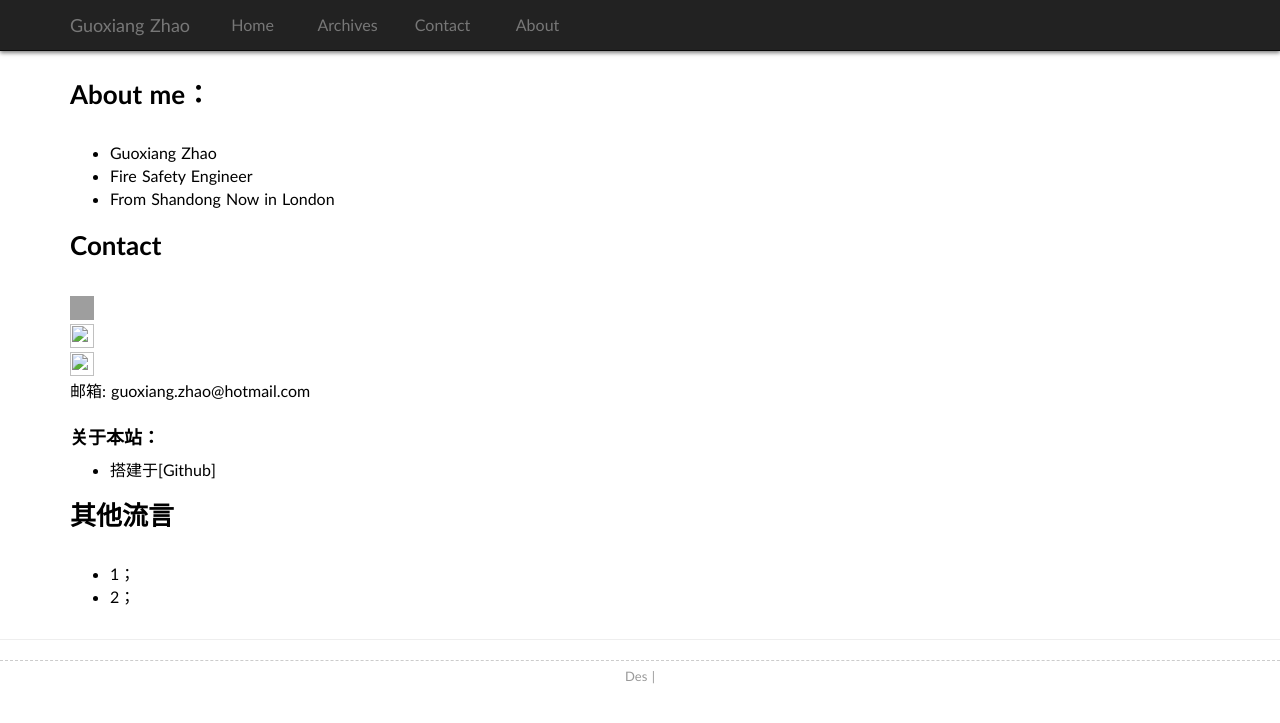
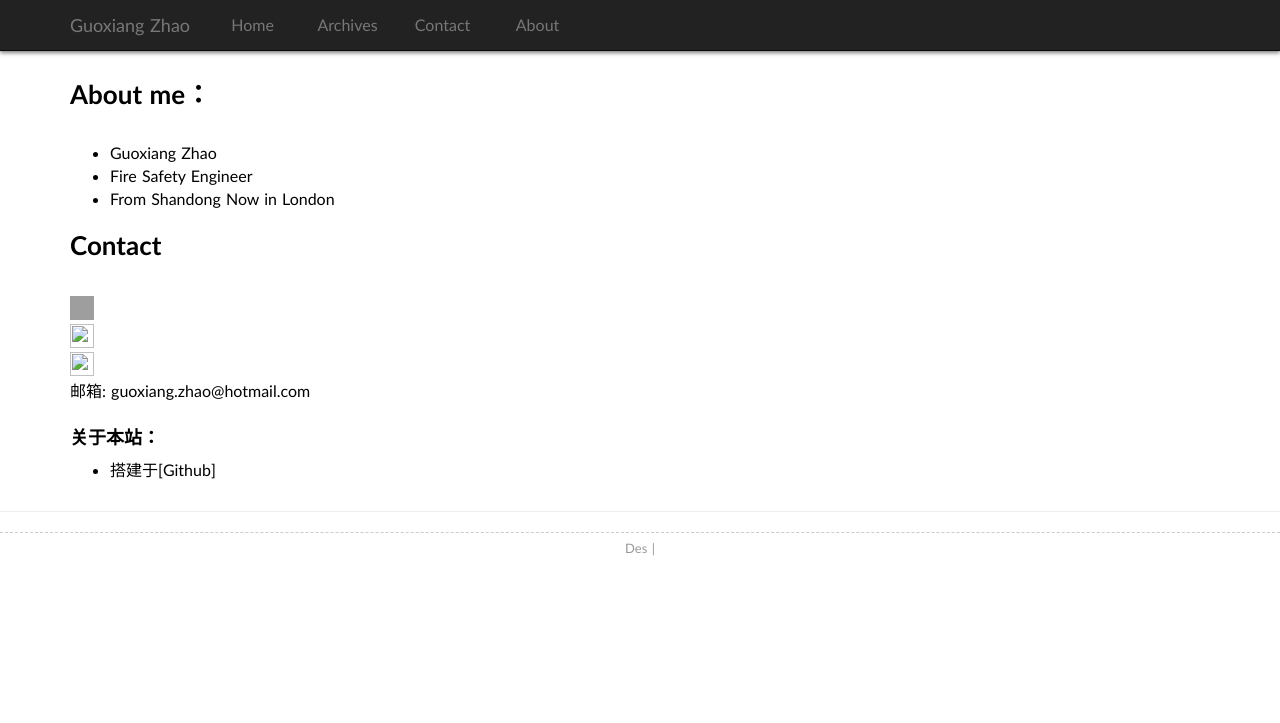
Before and after one commit to guoxiangzhao/guoxiangzhao.github.io, a Jekyll site: the page built from about.md, in a window 1280 px wide. Shown: the top 723 px of the page. Built offline with Jekyll 4.4.1, drawn with Linux system fonts in a browser that asks for light colours; some web fonts are replaced; comment, search, counter and statistics services are not loaded; grey boxes are pictures that could not be loaded.

Commit message:
Update about.md

```diff
--- a/about.md
+++ b/about.md
@@ -21,8 +21,3 @@ title: "About"
 ### 关于本站：
 
 * 搭建于[Github]
-
-
-## 其他流言
-* 1；
-* 2；
```
